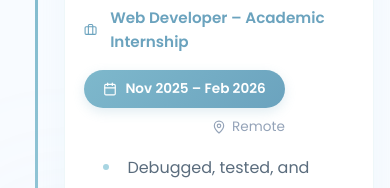
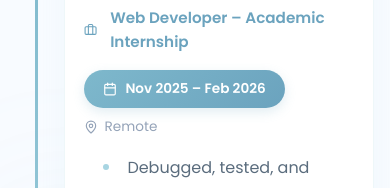
Before and after one commit to rhizzamae18/rhizzamaedportfolio, a React (Vite) app: page / in a window 390 px wide. Shown: the part 314-502 px from the top of the page. Built offline with nearby package versions, Linux system fonts and the light colour scheme.

Commit message:
Polish: Refined widget responsiveness and spacing across Experience, Projects, and Certifications

```diff
--- a/src/widgets/Certifications/ui/Certifications.tsx
+++ b/src/widgets/Certifications/ui/Certifications.tsx
@@ -226,9 +226,10 @@ const Certifications = () => {
                                 style={{
                                     position: 'sticky',
                                     top: '20px',
-                                    left: 'calc(100% - 60px)',
+                                    right: '20px',
                                     width: '40px',
                                     height: '40px',
+                                    marginLeft: 'auto',
                                     borderRadius: '50%',
                                     background: 'white',
                                     border: 'none',
--- a/src/widgets/Experience/ui/Experience.tsx
+++ b/src/widgets/Experience/ui/Experience.tsx
@@ -120,7 +120,13 @@ const Experience = () => {
                                             <span>{exp.role}</span>
                                         </div>
                                     </div>
-                                    <div style={{ display: 'flex', flexDirection: 'column', alignItems: 'flex-end', gap: '0.5rem' }}>
+                                    <div style={{
+                                        display: 'flex',
+                                        flexDirection: 'column',
+                                        alignItems: 'flex-start', // Better for mobile
+                                        gap: '0.5rem',
+                                        minWidth: 'fit-content'
+                                    }}>
                                         <div style={{
                                             display: 'flex',
                                             alignItems: 'center',
--- a/src/widgets/Projects/ui/Projects.tsx
+++ b/src/widgets/Projects/ui/Projects.tsx
@@ -50,7 +50,7 @@ const Projects = () => {
 
             <div style={{
                 display: 'grid',
-                gridTemplateColumns: 'repeat(auto-fit, minmax(320px, 1fr))',
+                gridTemplateColumns: 'repeat(auto-fit, minmax(min(100%, 300px), 1fr))',
                 gap: '2.5rem',
                 justifyContent: 'center'
             }}>
@@ -91,7 +91,12 @@ const Projects = () => {
                             background: `linear-gradient(to right, ${project.colors[0]}, ${project.colors[1]})`
                         }}></div>
 
-                        <div style={{ padding: '2.5rem', flex: 1, display: 'flex', flexDirection: 'column' }}>
+                        <div style={{
+                            padding: 'clamp(1.5rem, 5vw, 2.5rem)',
+                            flex: 1,
+                            display: 'flex',
+                            flexDirection: 'column'
+                        }}>
                             <div style={{ display: 'flex', alignItems: 'center', gap: '0.8rem', color: project.colors[1], marginBottom: '1.2rem' }}>
                                 <Layout size={20} />
                                 <span style={{ fontSize: '0.85rem', fontWeight: 800, textTransform: 'uppercase', letterSpacing: '1.5px' }}>Project</span>
```
